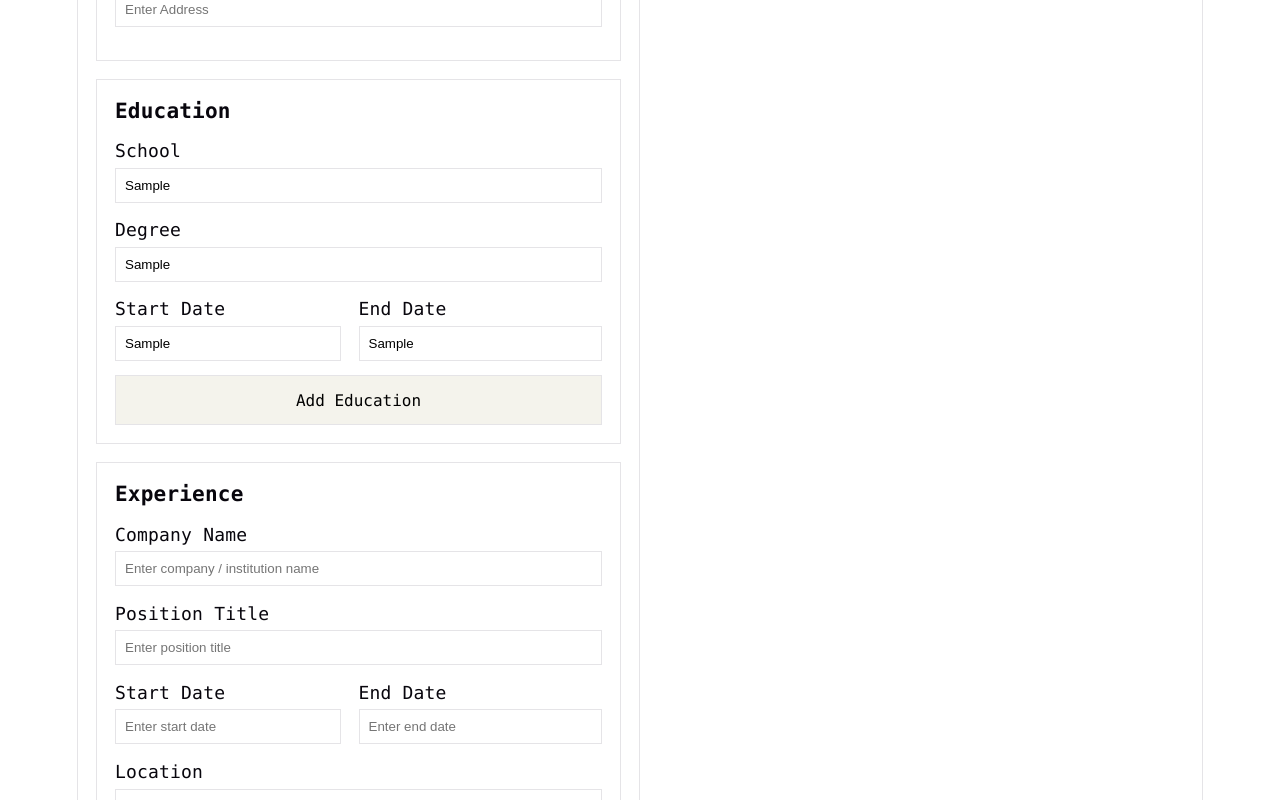
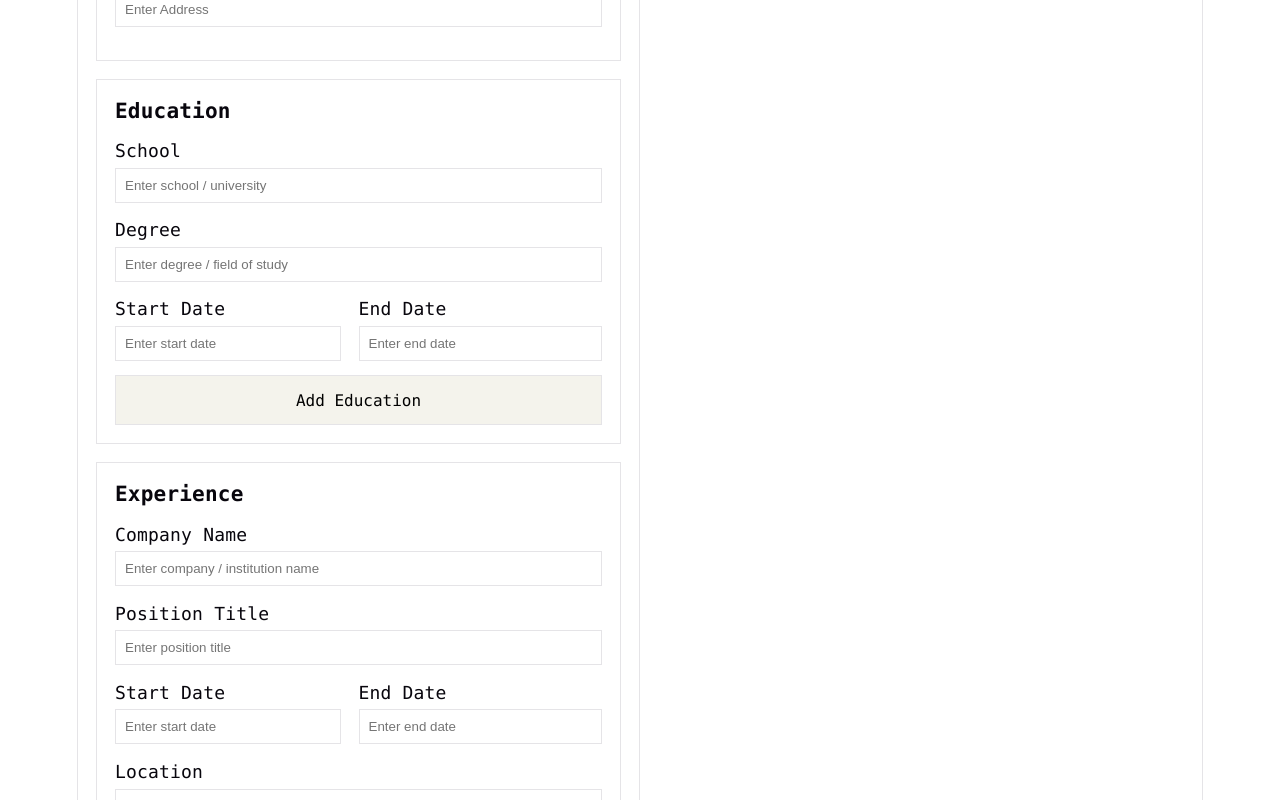
Before and after one commit to nannnmuzaki/cv-application-odin, a React (Vite) app: page / in a window 1280 px wide. Both pictures are taken after typing "Sample", "Sample", "Sample", "Sample" into the empty fields and a click on the button "Add Education". Shown: the part 534-1334 px from the top of the page. Built offline with nearby package versions, Linux system fonts and the light colour scheme.

Commit message:
wiring up react state for education input and it's preview (wip)

```diff
--- a/src/components/Form/EducationSection/EducationSection.jsx
+++ b/src/components/Form/EducationSection/EducationSection.jsx
@@ -1,11 +1,53 @@
-export function EducationSection() {
+import { useState } from "react";
+
+// data will be used to render list of education item
+// oxlint-disable-next-line
+export function EducationSection({ data, setCvData }) {
+  const [educationItem, setEducationItem] = useState({
+    school: "",
+    degree: "",
+    eduStartDate: "",
+    eduEndDate: "",
+  });
+
+  const handleChange = (e) => {
+    setEducationItem((prevState) => ({ ...prevState, [e.target.name]: e.target.value }));
+  };
+
+  const handleAddClick = () => {
+    const newEducationData = { ...educationItem, id: crypto.randomUUID() };
+
+    setCvData((prevState) => {
+      return {
+        ...prevState,
+        education: [...prevState.education, newEducationData],
+      };
+    });
+
+    setEducationItem({ school: "", degree: "", eduStartDate: "", eduEndDate: "" });
+  };
+
   return (
     <section className="input-group education-section">
       <h3>Education</h3>
       <label htmlFor="school">School</label>
-      <input type="text" id="school" name="school" placeholder="Enter school / university" />
+      <input
+        type="text"
+        id="school"
+        name="school"
+        onChange={handleChange}
+        value={educationItem.school}
+        placeholder="Enter school / university"
+      />
       <label htmlFor="degree">Degree</label>
-      <input type="text" id="degree" name="degree" placeholder="Enter degree / field of study" />
+      <input
+        type="text"
+        id="degree"
+        name="degree"
+        onChange={handleChange}
+        value={educationItem.degree}
+        placeholder="Enter degree / field of study"
+      />
       <div className="date-container">
         <div>
           <label htmlFor="start-date">Start Date</label>
@@ -13,15 +55,26 @@ export function EducationSection() {
             type="text"
             id="edu-start-date"
             name="eduStartDate"
+            onChange={handleChange}
+            value={educationItem.eduStartDate}
             placeholder="Enter start date"
           />
         </div>
         <div>
           <label htmlFor="edu-end-date">End Date</label>
-          <input type="text" id="edu-end-date" name="eduEndDate" placeholder="Enter end date" />
+          <input
+            type="text"
+            id="edu-end-date"
+            name="eduEndDate"
+            onChange={handleChange}
+            value={educationItem.eduEndDate}
+            placeholder="Enter end date"
+          />
         </div>
       </div>
-      <button type="button">Add Education</button>
+      <button onClick={handleAddClick} type="button">
+        Add Education
+      </button>
     </section>
   );
 }
--- a/src/components/Form/Form.jsx
+++ b/src/components/Form/Form.jsx
@@ -13,7 +13,7 @@ export function Form({ cvData, setCvData }) {
       <h2>Form</h2>
       <form onSubmit={handleSubmit}>
         <PersonalDetailsSection data={cvData.personalDetails} setCvData={setCvData} />
-        <EducationSection />
+        <EducationSection data={cvData.education} setCvData={setCvData} />
         <ExperienceSection />
       </form>
     </section>
--- a/src/components/Preview/Preview.jsx
+++ b/src/components/Preview/Preview.jsx
@@ -1,3 +1,4 @@
+import { Fragment } from "react/jsx-runtime";
 import "./Preview.css";
 
 export function Preview({ cvData }) {
@@ -8,6 +9,16 @@ export function Preview({ cvData }) {
       <div className="">{cvData.personalDetails.email}</div>
       <div className="">{cvData.personalDetails.linkedin}</div>
       <div className="">{cvData.personalDetails.address}</div>
+
+      {cvData.education.length > 0 &&
+        cvData.education.map((item) => (
+          <Fragment key={item.id}>
+            <div className="">{item.school}</div>
+            <div className="">{item.degree}</div>
+            <div className="">{item.eduStartDate}</div>
+            <div className="">{item.eduEndDate}</div>
+          </Fragment>
+        ))}
     </section>
   );
 }
```
Also changed, not shown: src/components/Form/EducationSection/EducationItem/EducationItem.jsx (added, +14 -0 lines), src/components/Form/EducationSection/EducationItem/EducationItem.css (added).
